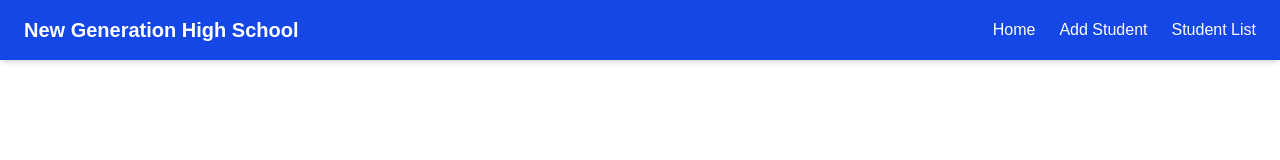
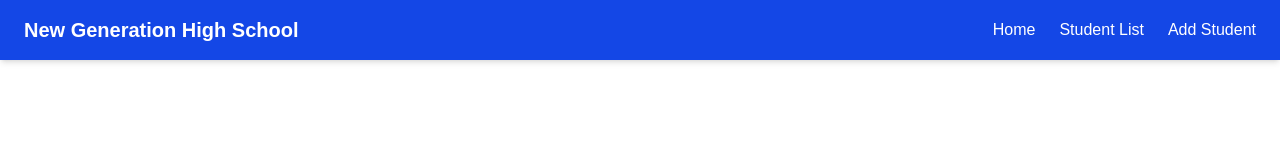
Before and after one commit to jiwonuh/webdev2-assignment2-group4, a Next.js app in the folder student-portal/: page / in a window 1280 px wide. Shown: the top 160 px of the page. Built offline with nearby package versions, Linux system fonts and the light colour scheme.

Commit message:
Update Navbar.js

```diff
--- a/student-portal/components/Navbar.js
+++ b/student-portal/components/Navbar.js
@@ -1,4 +1,5 @@
 'use client';
+import Link from 'next/link';
 
 export default function Navbar() {
   return (
@@ -6,9 +7,9 @@ export default function Navbar() {
       <div className="flex justify-between items-center">
         <h1 className="text-xl font-bold">New Generation High School</h1>
         <ul className="flex space-x-6">
-          <li><a href="/">Home</a></li>
-          <li><a href="/Add_Student">Add Student</a></li>
-          <li><a href="/Student_List">Student List</a></li>
+          <li><Link href="/">Home</Link></li>
+          <li><Link href="/Student_List">Student List</Link></li>
+          <li><Link href="/Add_Student">Add Student</Link></li>
         </ul>
       </div>
     </nav>
```
